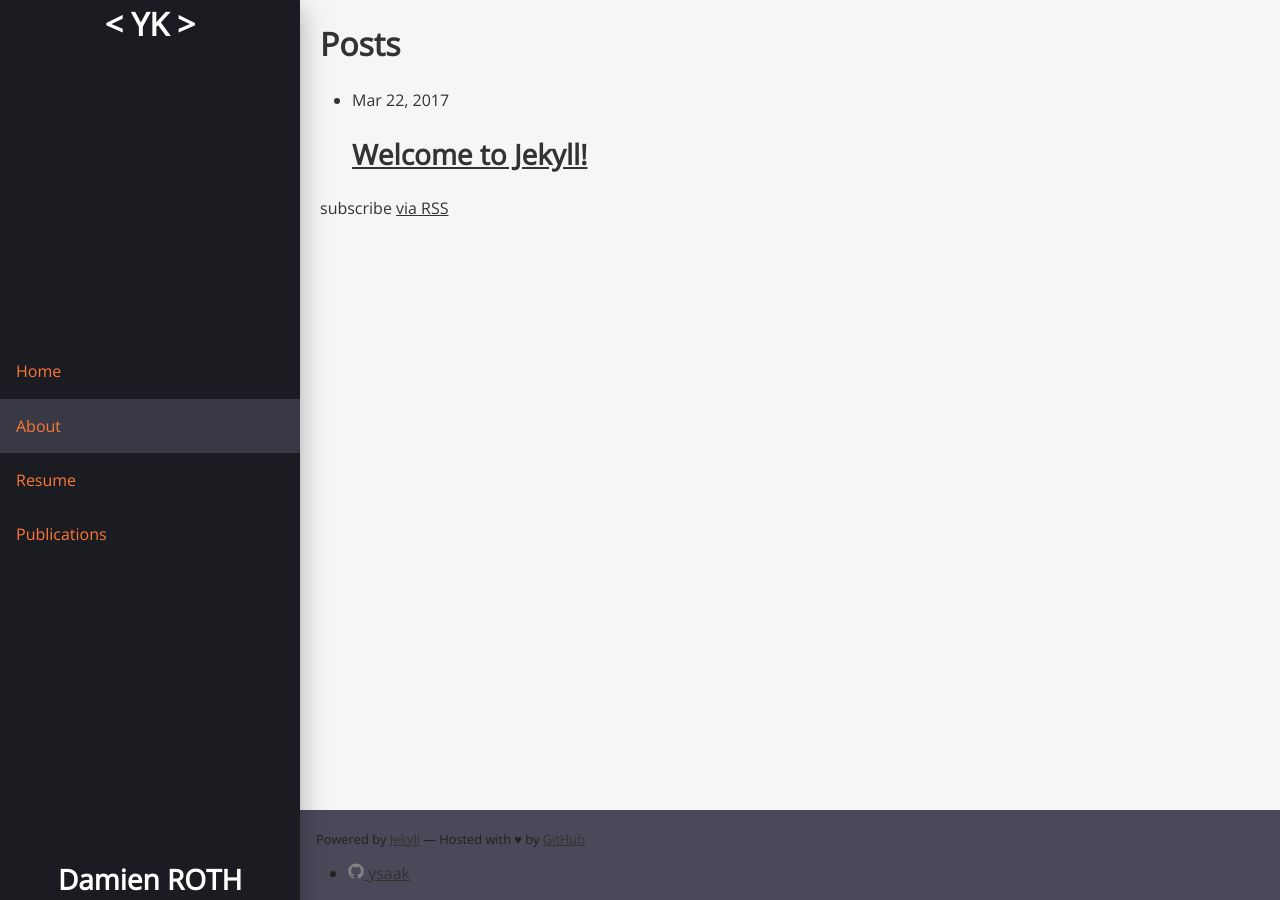
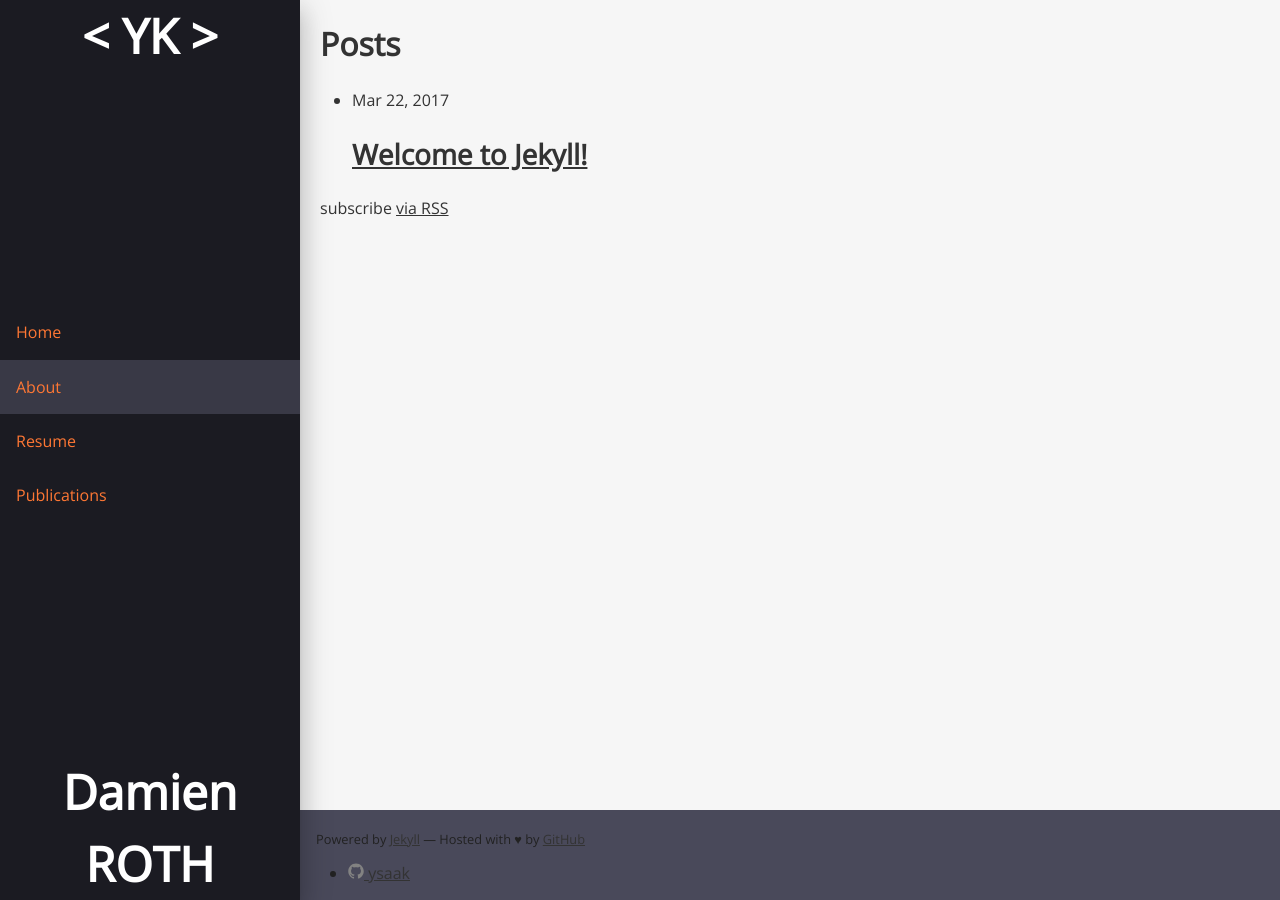
Before and after one commit to ysaak/ysaak.github.io, a Jekyll site: the page built from index.md, in a window 1280 px wide. Built offline with Jekyll 4.4.1, drawn with Linux system fonts in a browser that asks for light colours; our own code applies the rules of GitHub Pages for plain Markdown files.

Commit message:
header reorganization

```diff
--- a/_includes/header.html
+++ b/_includes/header.html
@@ -1,9 +1,9 @@
 <header id="header">
-    <h1>&lt;&nbsp;YK&nbsp;&gt;</h1>
+    <div class="header-item">
+        <a href="{{ site.baseurl }}/" class="brand">&lt;&nbsp;YK&nbsp;&gt;</a>
+    </div>
 
-    <h2>Damien ROTH</h2>
-
-    <nav id="navigation" role="navigation">
+    <nav class="header-item" role="navigation">
         <ul>
             <li><a href="#">Home</a></li>
             <li class="active"><a href="#">About</a></li>
@@ -11,4 +11,8 @@
             <li><a href="#">Publications</a></li>
         </ul>
     </nav>
+
+    <div class="header-item">
+        <div class="site-title">Damien ROTH</div>
+    </div>
 </header>
--- a/_sass/_header.scss
+++ b/_sass/_header.scss
@@ -30,18 +30,33 @@
         width: 30rem;
     }
 
-    h1, h2 {
-        color: #FFF;
-        text-align: center;
-        display: inline-block;
-
+    .brand, .site-title {
+        display: block;
         margin: 0;
         padding: 0;
+
+        color: #FFF;
+        font-weight: bold;
+        text-align: center;
     }
 
-    h1 { order: 1; }
-    h2 { order: 3; }
-    nav { order: 2; }
+    .brand {
+        font-size: 2em;
+        text-decoration: none;
+
+
+        @include bp-normal {
+            font-size: 3em;
+        }
+    }
+
+    .site-title {
+        font-size: 2em;
+
+        @include bp-normal {
+            font-size: 3em;
+        }
+    }
 }
 
 #header > nav {
```
